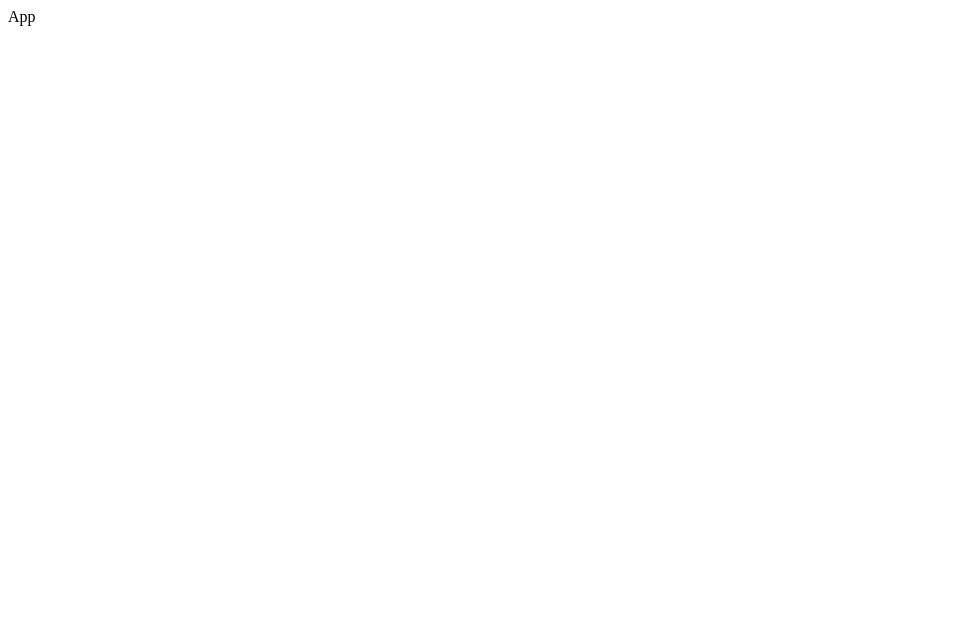
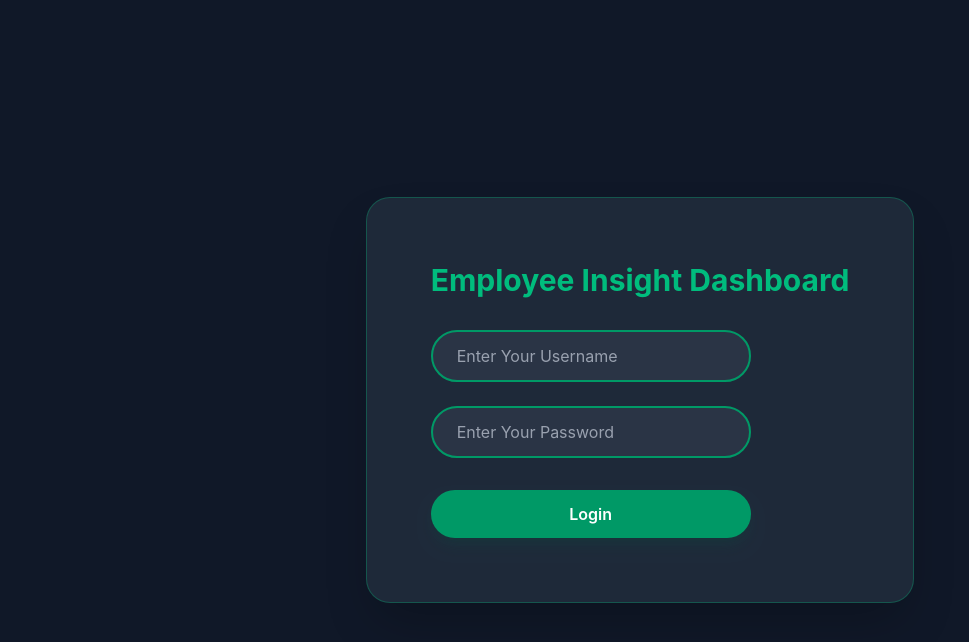
Before and after one commit to addiii24/Employee-Insights-Dashboard, a React (Vite) app: page / in a window 1280 px wide. Shown: the top 642 px of the page, without its empty margins (0-969 px from the left). Built offline with nearby package versions, Linux system fonts and the light colour scheme.

Commit message:
feat: Implement initial login page and integrate Tailwind CSS.

```diff
--- a/src/App.css
+++ /dev/null
@@ -1 +0,0 @@
-@import "tailwindcss";
--- a/src/App.jsx
+++ b/src/App.jsx
@@ -1,8 +1,11 @@
 import React from 'react'
+import Login from './Pages/Loign'
 
 const App = () => {
   return (
-    <div>App</div>
+    <div>
+      <Login />
+    </div>
   )
 }
 
--- a/src/Pages/Loign.jsx
+++ b/src/Pages/Loign.jsx
@@ -0,0 +1,53 @@
+import { useState } from 'react';
+
+
+function Login({handleLogin}) {
+  const [username, setUsername] = useState('');
+  const [password, setPassword] = useState('');
+
+  const submitHandler = (e) => {
+    e.preventDefault();
+    handleLogin(username, password);
+
+    setUsername('');
+    setPassword('');
+  };
+
+  return (
+    <div className='flex justify-center items-center h-screen w-screen bg-gray-900'>
+      <div className='bg-gray-800 p-10 md:p-16 rounded-3xl shadow-2xl border border-emerald-500/30'>
+
+        <h2 className='text-3xl font-bold text-emerald-500 mb-8 text-center'>Employee Insight Dashboard</h2>
+
+        <form
+          onSubmit={submitHandler}
+          className='flex flex-col gap-6 w-72 md:w-80'
+        >
+          <input
+            required
+            value={username}
+            onChange={(e) => setUsername(e.target.value)}
+            className='w-full outline-none bg-gray-700/50 text-white border-2 border-emerald-600 rounded-full px-6 py-3 transition-all focus:border-emerald-400 focus:bg-gray-700 placeholder:text-gray-400'
+            type="text"
+            placeholder='Enter Your Username'
+          />
+
+          <input
+            required
+            value={password}
+            onChange={(e) => setPassword(e.target.value)}
+            className='w-full outline-none bg-gray-700/50 text-white border-2 border-emerald-600 rounded-full px-6 py-3 transition-all focus:border-emerald-400 focus:bg-gray-700 placeholder:text-gray-400'
+            type="password"
+            placeholder='Enter Your Password'
+          />
+
+          <button className='w-full text-white font-semibold bg-emerald-600 hover:bg-emerald-500 active:scale-95 transition-all rounded-full py-3 mt-2 shadow-lg shadow-emerald-900/20'>
+            Login
+          </button>
+        </form>
+      </div>
+    </div>
+  );
+}
+
+export default Login;
--- a/src/index.css
+++ b/src/index.css
@@ -1,111 +1 @@
-/* :root {
-  --text: #6b6375;
-  --text-h: #08060d;
-  --bg: #fff;
-  --border: #e5e4e7;
-  --code-bg: #f4f3ec;
-  --accent: #aa3bff;
-  --accent-bg: rgba(170, 59, 255, 0.1);
-  --accent-border: rgba(170, 59, 255, 0.5);
-  --social-bg: rgba(244, 243, 236, 0.5);
-  --shadow:
-    rgba(0, 0, 0, 0.1) 0 10px 15px -3px, rgba(0, 0, 0, 0.05) 0 4px 6px -2px;
-
-  --sans: system-ui, 'Segoe UI', Roboto, sans-serif;
-  --heading: system-ui, 'Segoe UI', Roboto, sans-serif;
-  --mono: ui-monospace, Consolas, monospace;
-
-  font: 18px/145% var(--sans);
-  letter-spacing: 0.18px;
-  color-scheme: light dark;
-  color: var(--text);
-  background: var(--bg);
-  font-synthesis: none;
-  text-rendering: optimizeLegibility;
-  -webkit-font-smoothing: antialiased;
-  -moz-osx-font-smoothing: grayscale;
-
-  @media (max-width: 1024px) {
-    font-size: 16px;
-  }
-}
-
-@media (prefers-color-scheme: dark) {
-  :root {
-    --text: #9ca3af;
-    --text-h: #f3f4f6;
-    --bg: #16171d;
-    --border: #2e303a;
-    --code-bg: #1f2028;
-    --accent: #c084fc;
-    --accent-bg: rgba(192, 132, 252, 0.15);
-    --accent-border: rgba(192, 132, 252, 0.5);
-    --social-bg: rgba(47, 48, 58, 0.5);
-    --shadow:
-      rgba(0, 0, 0, 0.4) 0 10px 15px -3px, rgba(0, 0, 0, 0.25) 0 4px 6px -2px;
-  }
-
-  #social .button-icon {
-    filter: invert(1) brightness(2);
-  }
-}
-
-body {
-  margin: 0;
-}
-
-#root {
-  width: 1126px;
-  max-width: 100%;
-  margin: 0 auto;
-  text-align: center;
-  border-inline: 1px solid var(--border);
-  min-height: 100svh;
-  display: flex;
-  flex-direction: column;
-  box-sizing: border-box;
-}
-
-h1,
-h2 {
-  font-family: var(--heading);
-  font-weight: 500;
-  color: var(--text-h);
-}
-
-h1 {
-  font-size: 56px;
-  letter-spacing: -1.68px;
-  margin: 32px 0;
-  @media (max-width: 1024px) {
-    font-size: 36px;
-    margin: 20px 0;
-  }
-}
-h2 {
-  font-size: 24px;
-  line-height: 118%;
-  letter-spacing: -0.24px;
-  margin: 0 0 8px;
-  @media (max-width: 1024px) {
-    font-size: 20px;
-  }
-}
-p {
-  margin: 0;
-}
-
-code,
-.counter {
-  font-family: var(--mono);
-  display: inline-flex;
-  border-radius: 4px;
-  color: var(--text-h);
-}
-
-code {
-  font-size: 15px;
-  line-height: 135%;
-  padding: 4px 8px;
-  background: var(--code-bg);
-} */
+@import "tailwindcss";
```
